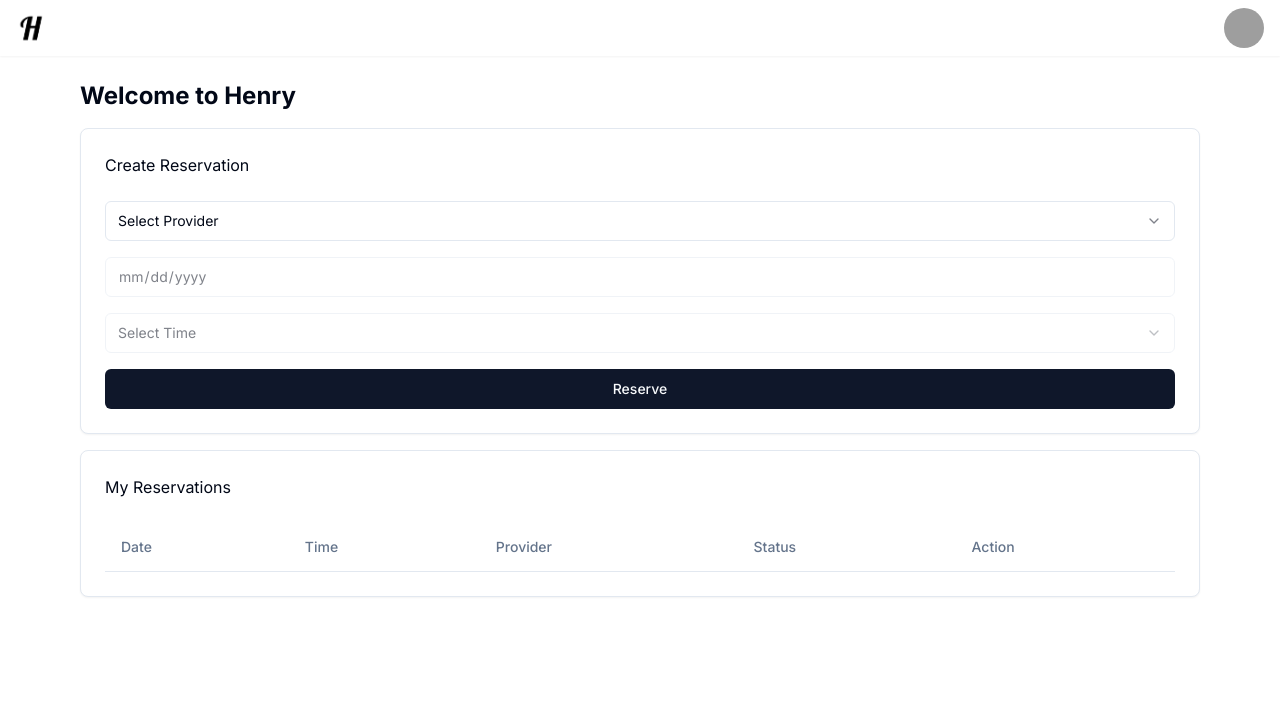
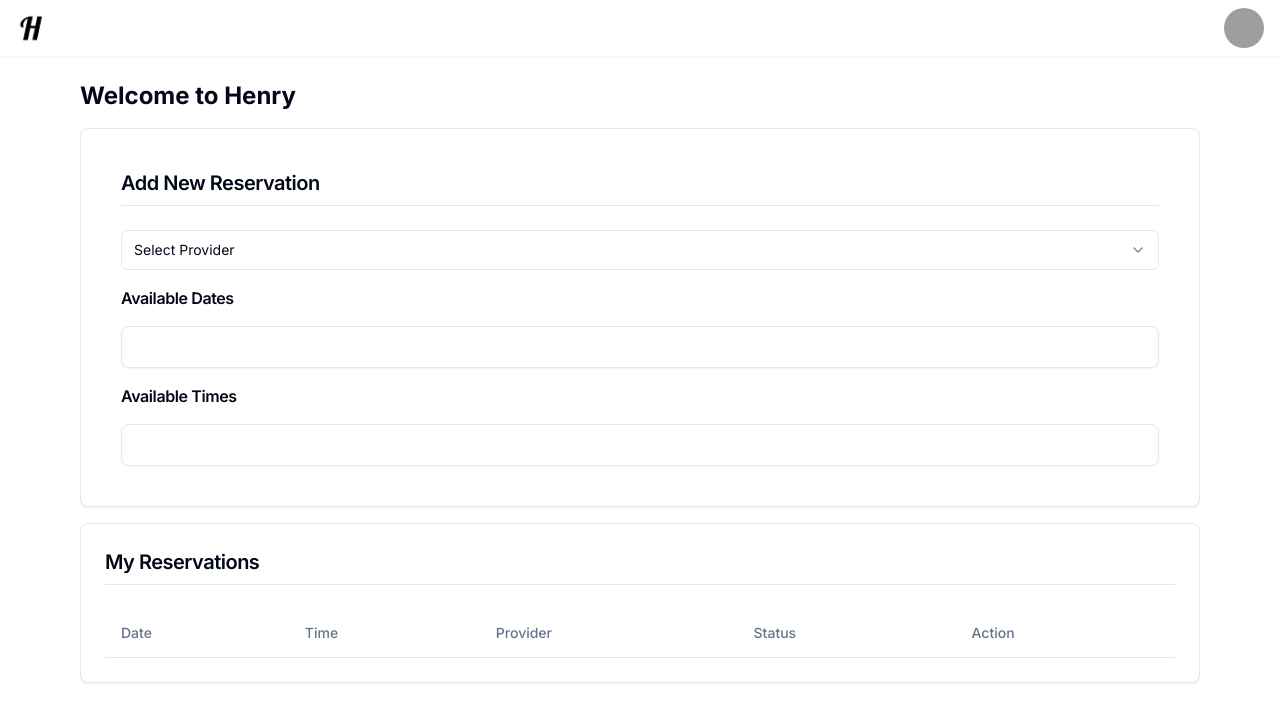
Before and after one commit to K0iram/henry-reservations, a Next.js app: page /clients in a window 1280 px wide. Shown: the top 722 px of the page. Built offline with nearby package versions, Linux system fonts and the light colour scheme; grey boxes are pictures that could not be loaded.

Commit message:
adds formatting

```diff
--- a/components/ReservationForm.tsx
+++ b/components/ReservationForm.tsx
@@ -17,7 +17,7 @@ const ReservationForm: React.FC = () => {
   const [selectedDate, setSelectedDate] = useState<string>('');
   const [selectedTime, setSelectedTime] = useState<string>('');
   const { reservations, addReservation } = useReservations();
-  const { toast } = useToast()
+  const { toast } = useToast();
 
   useEffect(() => {
     getProviders().then(setProviders);
@@ -26,7 +26,7 @@ const ReservationForm: React.FC = () => {
   }, []);
 
   const handleReservation = () => {
-    const startTime = moment(`${selectedDate} ${selectedTime}`, 'YYYY-MM-DD hh:mm A');
+    const startTime = moment(`${selectedDate} ${selectedTime}`, 'YYYY-MM-DD h:mm A');
     const endTime = startTime.clone().add(15, 'minutes');
     const blockedUntil = moment().add(30, 'minutes');
 
@@ -45,7 +45,7 @@ const ReservationForm: React.FC = () => {
       setSelectedProvider('');
       setSelectedDate('');
       setSelectedTime('');
-    }
+    };
 
     // Check if the selected time is within provider's working hours
     const provider = providers.find((p) => p.id === selectedProvider);
@@ -70,7 +70,7 @@ const ReservationForm: React.FC = () => {
               toast({
                 title: "Success!",
                 description: "Reservation created and blocked for 30 minutes. Please confirm within 30 minutes.",
-              })
+              });
               addReservation(reservation); // Add reservation to context
               clearForm();
             });
@@ -79,7 +79,7 @@ const ReservationForm: React.FC = () => {
               title: "Oops!",
               description: "Selected timeslot is already booked or blocked.",
               variant: "destructive"
-            })
+            });
             clearForm();
           }
         } else {
@@ -87,7 +87,7 @@ const ReservationForm: React.FC = () => {
             title: "Oops!",
             description: "Selected time is outside of provider's working hours.",
             variant: "destructive"
-          })
+          });
           clearForm();
         }
       }
@@ -113,10 +113,16 @@ const ReservationForm: React.FC = () => {
           );
 
           if (!isBooked) {
+            const timeString = currentTime.format('h:mm A');
             timeSlots.push(
-              <SelectItem key={currentTime.format('hh:mm A')} value={currentTime.format('hh:mm A')}>
-                {currentTime.format('hh:mm A')}
-              </SelectItem>
+              <Button
+                key={timeString}
+                onClick={() => setSelectedTime(timeString)}
+                className="m-1"
+                variant={selectedTime === timeString ? 'default' : 'outline'}
+              >
+                {timeString}
+              </Button>
             );
           }
 
@@ -127,12 +133,29 @@ const ReservationForm: React.FC = () => {
       }
     }
     return null;
-  }
+  };
+
+  const getAvailableDates = () => {
+    const provider = providers.find((p) => p.id === selectedProvider);
+    if (provider) {
+      return provider.schedule.map((s) => (
+        <Button
+          key={s.date}
+          onClick={() => setSelectedDate(s.date)}
+          className="m-1"
+          variant={selectedDate === s.date ? 'default' : 'outline'}
+        >
+          {moment(s.date).format('LL')}
+        </Button>
+      ));
+    }
+    return null;
+  };
 
   return (
-    <Card>
+    <Card className="p-4">
       <CardHeader>
-        <h2>Create Reservation</h2>
+        <h2 className="scroll-m-20 border-b pb-2 text-xl font-semibold tracking-tight first:mt-0">Add New Reservation</h2>
       </CardHeader>
       <CardContent className="flex flex-col gap-4">
         <Select onValueChange={setSelectedProvider} value={selectedProvider}>
@@ -147,22 +170,26 @@ const ReservationForm: React.FC = () => {
             ))}
           </SelectContent>
         </Select>
-        <Input
-          type="date"
-          onChange={(e) => setSelectedDate(e.target.value)}
-          value={selectedDate}
-          min={moment().add(1, 'days').format('YYYY-MM-DD')} // Disable all days up to and including today
-          disabled={!selectedProvider}
-        />
-        <Select onValueChange={setSelectedTime} value={selectedTime} disabled={!selectedProvider || !selectedDate}>
-          <SelectTrigger>
-            <span>{selectedTime || 'Select Time'}</span>
-          </SelectTrigger>
-          <SelectContent>
+        <h4 className="scroll-m-20 text-md font-semibold tracking-tight">Available Dates</h4>
+        <Card className="p-2 overflow-y-auto max-h-20">
+          <CardContent className="flex flex-wrap gap-2 overflow-y-auto max-h-12">
+            {getAvailableDates()}
+          </CardContent>
+        </Card>
+        <h4 className="scroll-m-20 text-md font-semibold tracking-tight">Available Times</h4>
+        <Card className="p-2 overflow-y-auto max-h-20">
+          <CardContent className="flex flex-wrap gap-2 overflow-y-auto max-h-12">
             {getProviderHours()}
-          </SelectContent>
-        </Select>
-        <Button onClick={handleReservation}>Reserve</Button>
+          </CardContent>
+        </Card>
+        {selectedProvider && selectedDate && selectedTime && (
+          <>
+            <span className="text-sm font-medium leading-none">{`Confirm reservation for ${moment(selectedDate).format('LL')} at ${moment(selectedTime, 'HH:mm').format('h:mm A')} with ${providers.find(p => p.id === selectedProvider)?.name}?`}</span>
+            <Button onClick={handleReservation}>
+              Reserve
+            </Button>
+          </>
+        )}
       </CardContent>
     </Card>
   );
--- a/components/Reservations.tsx
+++ b/components/Reservations.tsx
@@ -41,7 +41,7 @@ const Reservations: React.FC = () => {
   return (
     <Card>
       <CardHeader>
-        <h2>My Reservations</h2>
+      <h2 className="scroll-m-20 border-b pb-2 text-xl font-semibold tracking-tight first:mt-0">My Reservations</h2>
       </CardHeader>
       <CardContent>
         <Table>
@@ -62,8 +62,8 @@ const Reservations: React.FC = () => {
             )}
             {reservations.map((reservation: Reservation) => (
               <TableRow key={reservation.id}>
-                <TableCell>{reservation.date}</TableCell>
-                <TableCell>{reservation.startTime} - {reservation.endTime}</TableCell>
+                <TableCell>{moment(reservation.date).format('LL')}</TableCell>
+                <TableCell>{moment(`${reservation.date} ${reservation.startTime}`, 'YYYY-MM-DD HH:mm').format('h:mm A')} - {moment(`${reservation.date} ${reservation.endTime}`, 'YYYY-MM-DD HH:mm').format('h:mm A')}</TableCell>
                 <TableCell>{providers.find(provider => provider.id === reservation.providerId)?.name}</TableCell>
                 <TableCell>
                   {reservation.confirmed ? 'Confirmed' : reservation.blockedUntil ? 'Pending' : 'Canceled'}
@@ -72,10 +72,10 @@ const Reservations: React.FC = () => {
                   {reservation.confirmed ? (
                     <Button variant="destructive" onClick={() => handleCancel(reservation.id)}>Cancel</Button>
                   ) : reservation.blockedUntil ? (
-                    <>
+                    <div className="flex gap-2">
                       <Button onClick={() => handleConfirm(reservation.id)}>Confirm</Button>
                       <Button variant="destructive" onClick={() => handleCancel(reservation.id)}>Cancel</Button>
-                    </>
+                    </div>
                   ) : null}
                 </TableCell>
               </TableRow>
--- a/lib/mockApi.ts
+++ b/lib/mockApi.ts
@@ -31,7 +31,6 @@ const saveReservations = (reservations: Reservation[]) => {
 
 export const getProviders = (): Promise<Provider[]> => {
   return new Promise((resolve) => {
-    console.log('Fetching providers...');
     setTimeout(() => {
       providers.forEach(provider => {
         let schedule = getStoredSchedules(provider.id);
```
